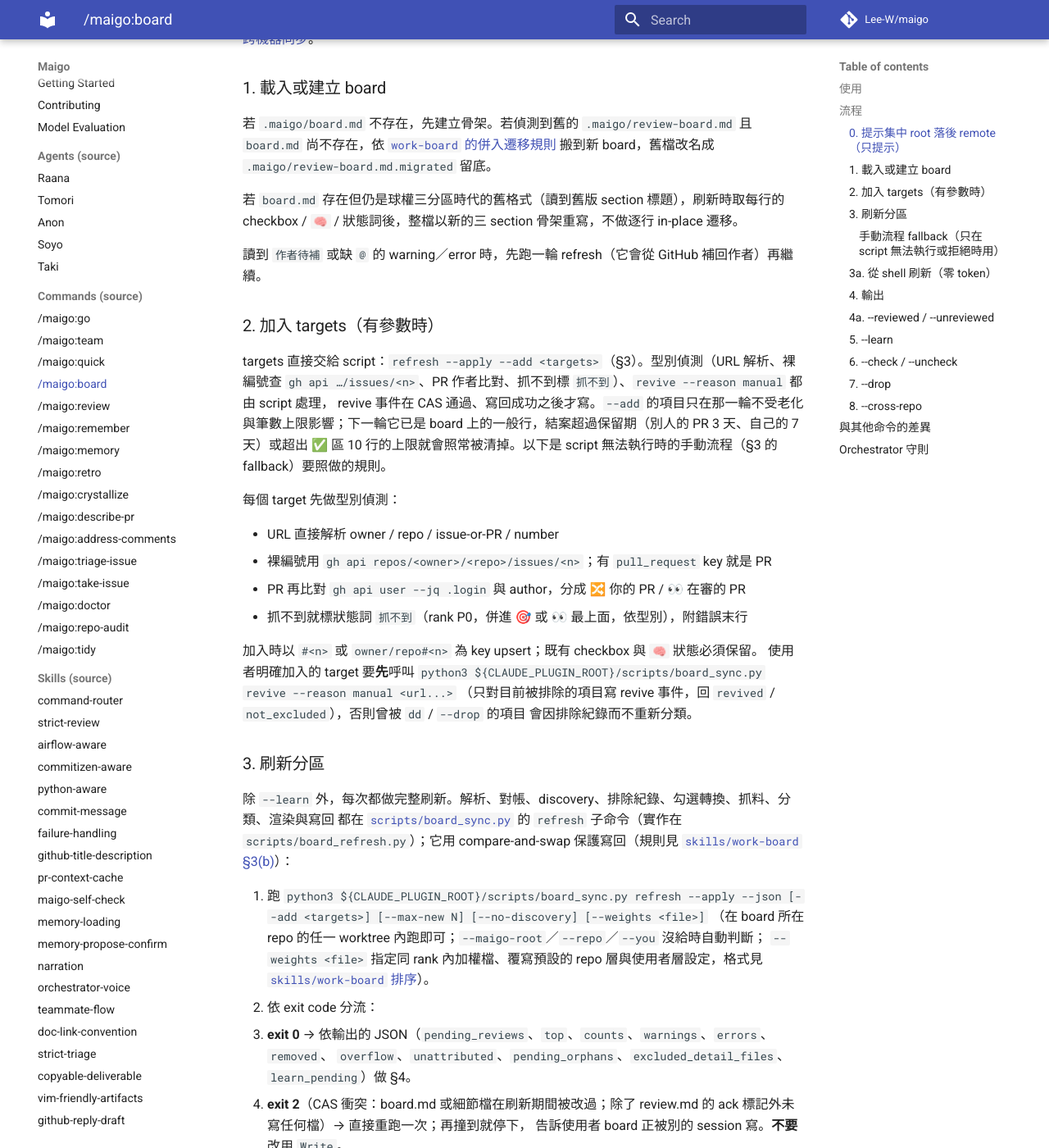
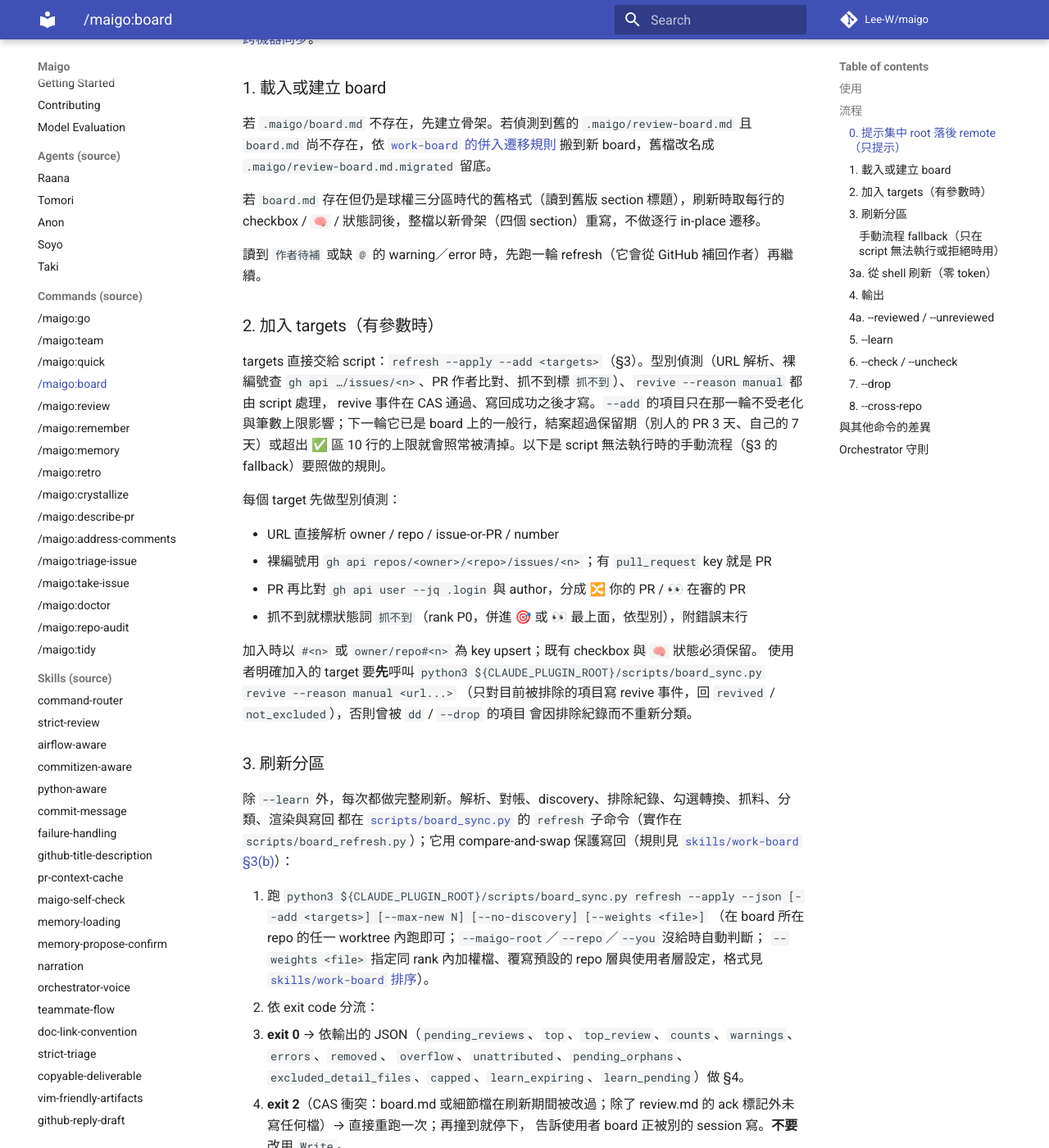
Before and after one commit to Lee-W/maigo, an MkDocs documentation site: the page built from docs/commands/board.md, in a window 1280 px wide and 1400 px high, scrolled down 1067 px. Shown: the whole window at 82% size. Built offline with MkDocs 1.6.1 and Material for MkDocs 9.7.7, drawn with Linux system fonts in a browser that asks for light colours; comment, search, counter and statistics services are not loaded; some of the changed text lies outside the part shown.

Commit message:
fix(board): say four sections when normalizing old boards and tighten unreachable rows
The manual normalization step in the board command still told the agent to
rewrite an old board into three sections. Unreachable rows no longer keep a
stale next action, and a branch name ending in a newline is now rejected
before it is put into a load command.

```diff
--- a/commands/board.md
+++ b/commands/board.md
@@ -55,7 +55,7 @@ URL 若指到其他 repo，行內保留 `owner/repo#n` 全稱。
 搬到新 board，舊檔改名成 `.maigo/review-board.md.migrated` 留底。
 
 若 `board.md` 存在但仍是球權三分區時代的舊格式（讀到舊版 section 標題），刷新時取每行的
-checkbox / `🧠` / 狀態詞後，整檔以新的三 section 骨架重寫，不做逐行 in-place 遷移。
+checkbox / `🧠` / 狀態詞後，整檔以新骨架（四個 section）重寫，不做逐行 in-place 遷移。
 
 讀到 `作者待補` 或缺 `@` 的 warning／error 時，先跑一輪 refresh（它會從 GitHub 補回作者）再繼續。
 
@@ -90,12 +90,12 @@ board 上的一般行，結案超過保留期（別人的 PR 3 天、自己的 7
    `--weights <file>` 指定同 rank 內加權檔、覆寫預設的 repo 層與使用者層設定，格式見
    [`skills/work-board` 排序](https://github.com/Lee-W/maigo/blob/main/skills/work-board/SKILL.md)）。
 2. 依 exit code 分流：
-   - **exit 0** → 依輸出的 JSON（`pending_reviews`、`top`、`counts`、`warnings`、`errors`、`removed`、
-     `overflow`、`unattributed`、`pending_orphans`、`excluded_detail_files`、`learn_pending`）做 §4。
+   - **exit 0** → 依輸出的 JSON（`pending_reviews`、`top`、`top_review`、`counts`、`warnings`、`errors`、`removed`、
+     `overflow`、`unattributed`、`pending_orphans`、`excluded_detail_files`、`capped`、`learn_expiring`、`learn_pending`）做 §4。
    - **exit 2**（CAS 衝突：board.md 或細節檔在刷新期間被改過；除了 review.md 的 ack 標記外未寫任何檔）→ 直接重跑一次；再撞到就停下，
      告訴使用者 board 正被別的 session 寫。**不要**改用 `Write`。
    - **exit 1**（前置條件拒絕）→ 依訊息分流：舊格式或 `review-board.md` → 走下面的「手動流程 fallback」
-     做整檔正規化後重跑；找不到 board 或有多份 → 問使用者；board 有壞行／細節檔缺 `## 判斷`／加權設定檔有壞行（訊息含檔名與行號）→ 回報原文。
+     做整檔正規化後重跑；找不到 board 或有多份 → 問使用者；board 有壞行／細節檔缺 `## 判斷`／加權或載入樣板設定檔有壞行（訊息含檔名與行號）→ 回報原文。
    - **exit 3**（寫入階段失敗）→ 回報備份路徑與錯誤，不 fallback。`--json` 的 `exit_reason` 是 `write_failed`
      ＝已從備份還原；是 `post_write_failed` ＝board 已是新版、只有 ledger／snapshot 沒寫成，把輸出列出的
      未寫事件回報給使用者，說明重跑是安全的。
```
Also changed, not shown: skills/work-board/SKILL.md (+1 -1 lines), 2 other files.
